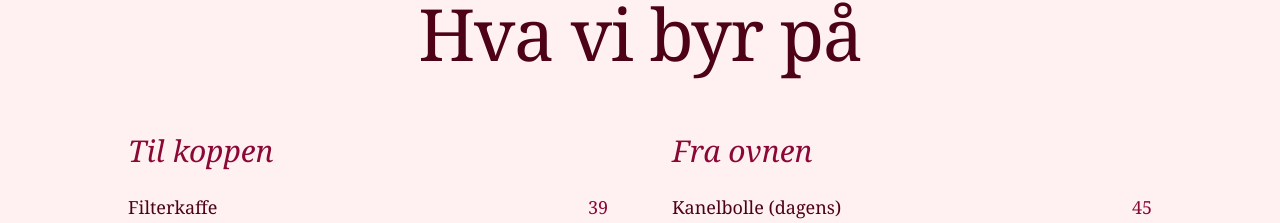
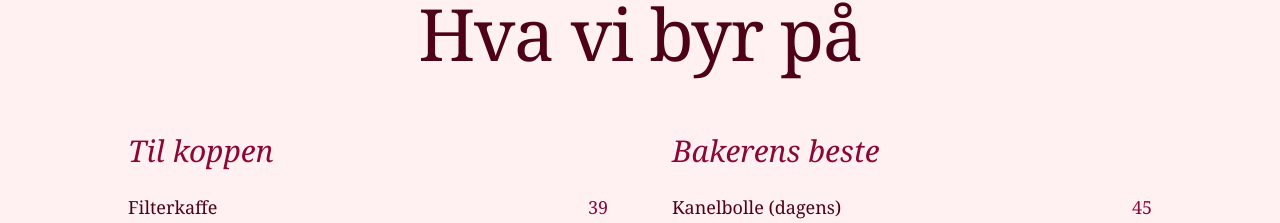
Before and after one commit to sondrebakkejord-cell/Iveo, a Next.js app: page /eksempler/kafe in a window 1280 px wide. Shown: the part 989-1212 px from the top of the page. Built offline with nearby package versions, Linux system fonts and the light colour scheme.

Commit message:
Rename 'Fra ovnen' to 'Bakerens beste' on cafe menu

```diff
--- a/app/eksempler/kafe/page.tsx
+++ b/app/eksempler/kafe/page.tsx
@@ -93,7 +93,7 @@ export default function KafeSite() {
             </div>
 
             <div>
-              <h3 className="text-3xl font-medium mb-6 text-rose-900 italic">Fra ovnen</h3>
+              <h3 className="text-3xl font-medium mb-6 text-rose-900 italic">Bakerens beste</h3>
               <ul className="space-y-4">
                 {[
                   ["Kanelbolle (dagens)", "45"],
```
